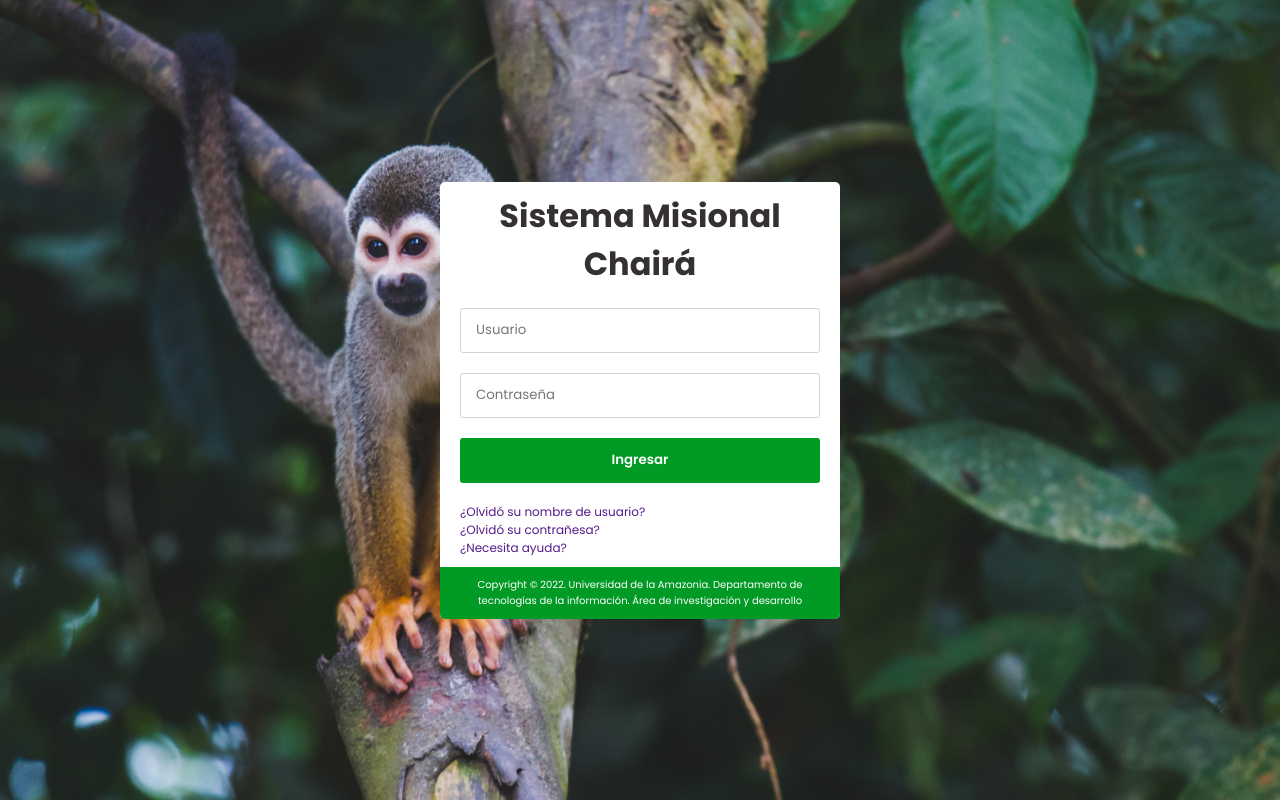
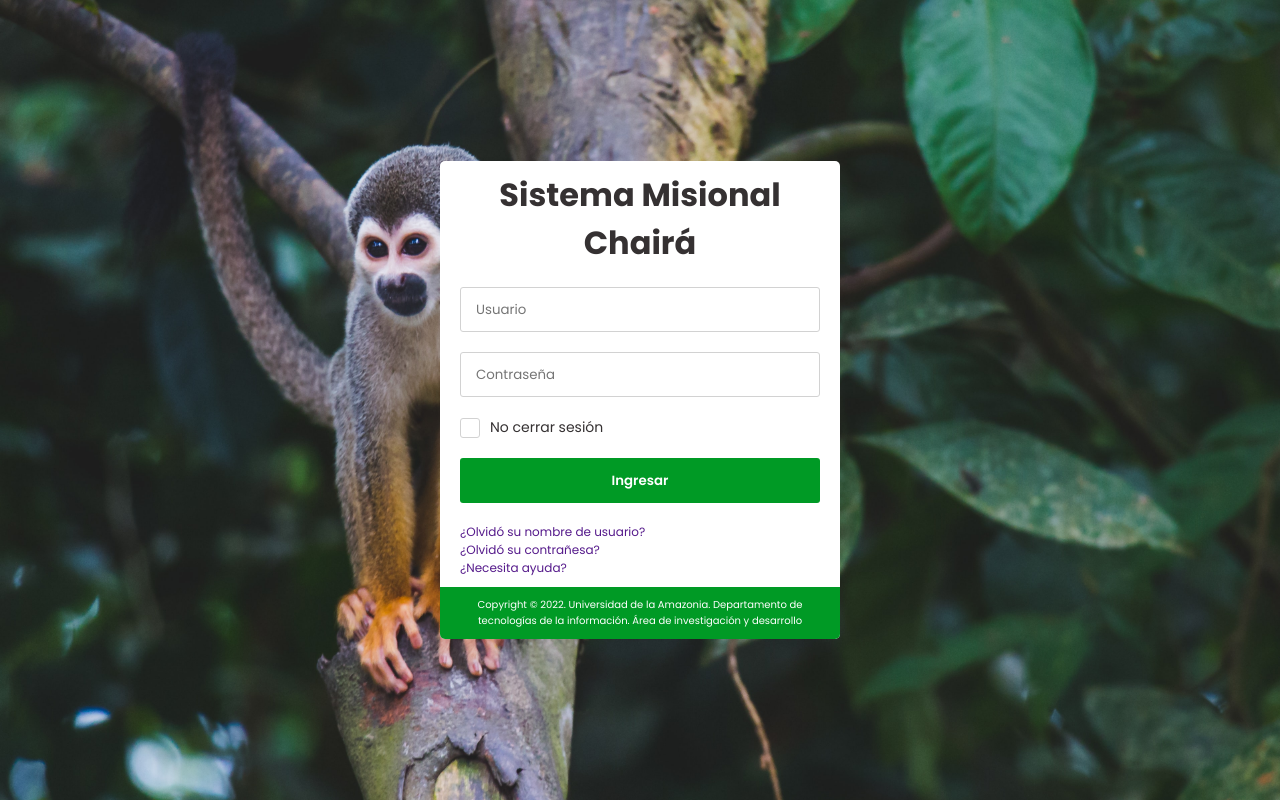
Before and after one commit to sneuder/chaira_login, a React (Create React App) app: page / in a window 1280 px wide. Built offline with nearby package versions, Linux system fonts and the light colour scheme.

Commit message:
Add new components

```diff
--- /dev/null
+++ b/src/components/checkbox/elements.js
@@ -0,0 +1,30 @@
+import styled from '@emotion/styled'
+import colors from '../../constants/styles/colors';
+
+export const ContainerCheckBox = styled.div`
+  display: flex;
+  align-items: center;
+  gap: 10px;
+`;
+
+export const CheckBox = styled.input`
+  width: 20px;
+  height: 20px;
+  border: 1px solid ${colors.quaternary};
+  border-radius: 3px;
+  cursor: pointer;
+
+  &:hover {
+    border-color: ${colors.secondary};
+  }
+
+  &:checked {
+    background-color: ${colors.secondary};
+    border-color: ${colors.secondary};
+  }
+`;
+
+export const Text = styled.label`
+  font-size: 14px;
+  color: ${colors.tertiary}
+`;
--- /dev/null
+++ b/src/components/checkbox/index.jsx
@@ -0,0 +1,12 @@
+import { ContainerCheckBox, CheckBox, Text } from "./elements";
+
+const RememberCheck = () => {
+  return (
+    <ContainerCheckBox>
+      <CheckBox type='checkbox'/>
+      <Text>No cerrar sesión</Text>
+    </ContainerCheckBox>
+  );
+};
+
+export default RememberCheck;
--- a/src/components/index.jsx
+++ b/src/components/index.jsx
@@ -3,6 +3,7 @@ import { ElementsLogin } from "../layouts";
 import Card from "./card/index";
 import Header from "./header/index";
 import InputSignin from "./input_signin/index";
+import RememberCheck from "./checkbox/index";
 import Button from './login_button/index';
 import Links from "./links/index";
 import Footer from "./footer/index";
@@ -14,6 +15,7 @@ const CardLogin = ({ cms }) => {
       <ElementsLogin>
         <Header tittle={cms.header} />
         <InputSignin />
+        <RememberCheck />
         <Button />
         <Links links={cms.links} />
       </ElementsLogin>
```
